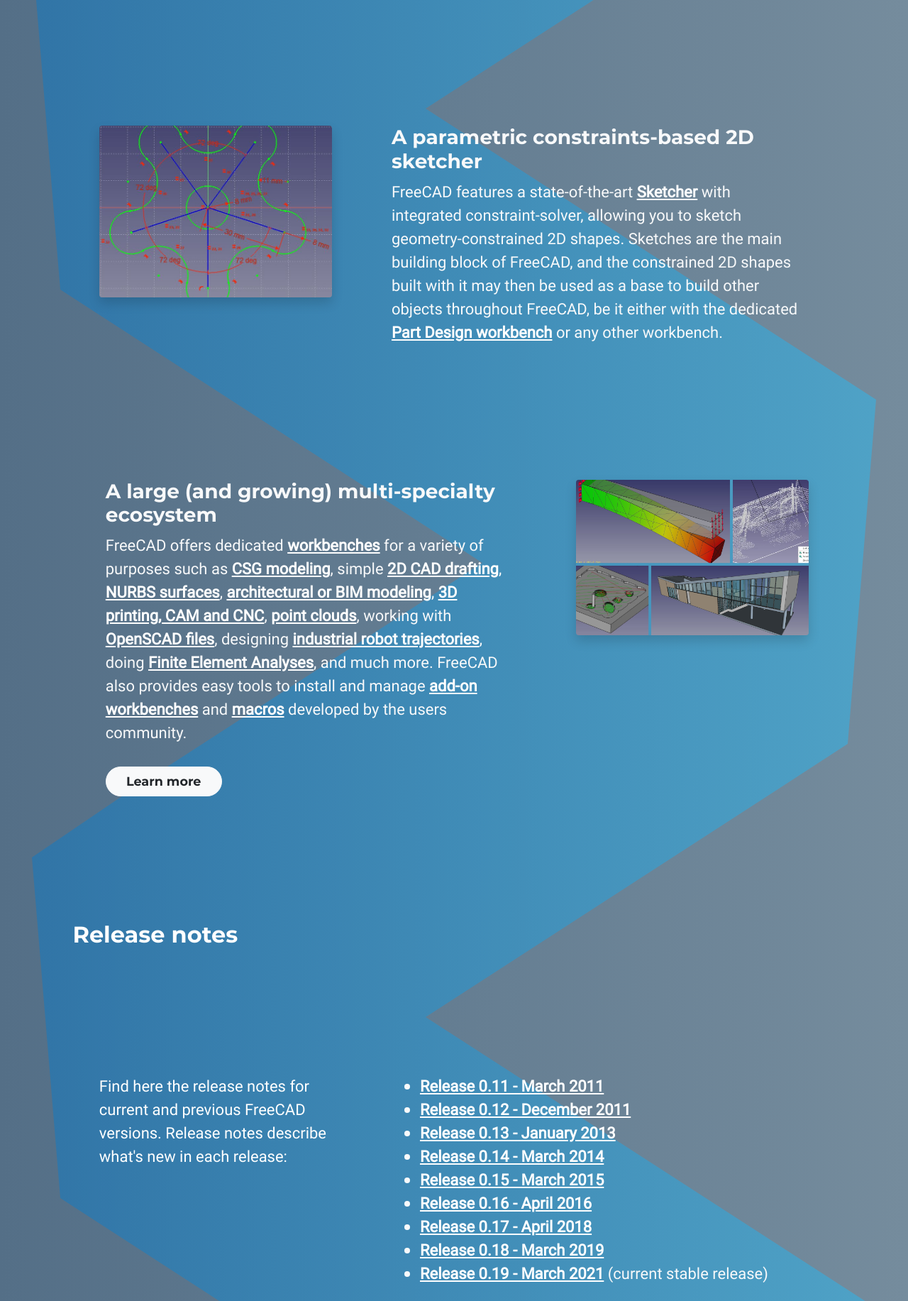
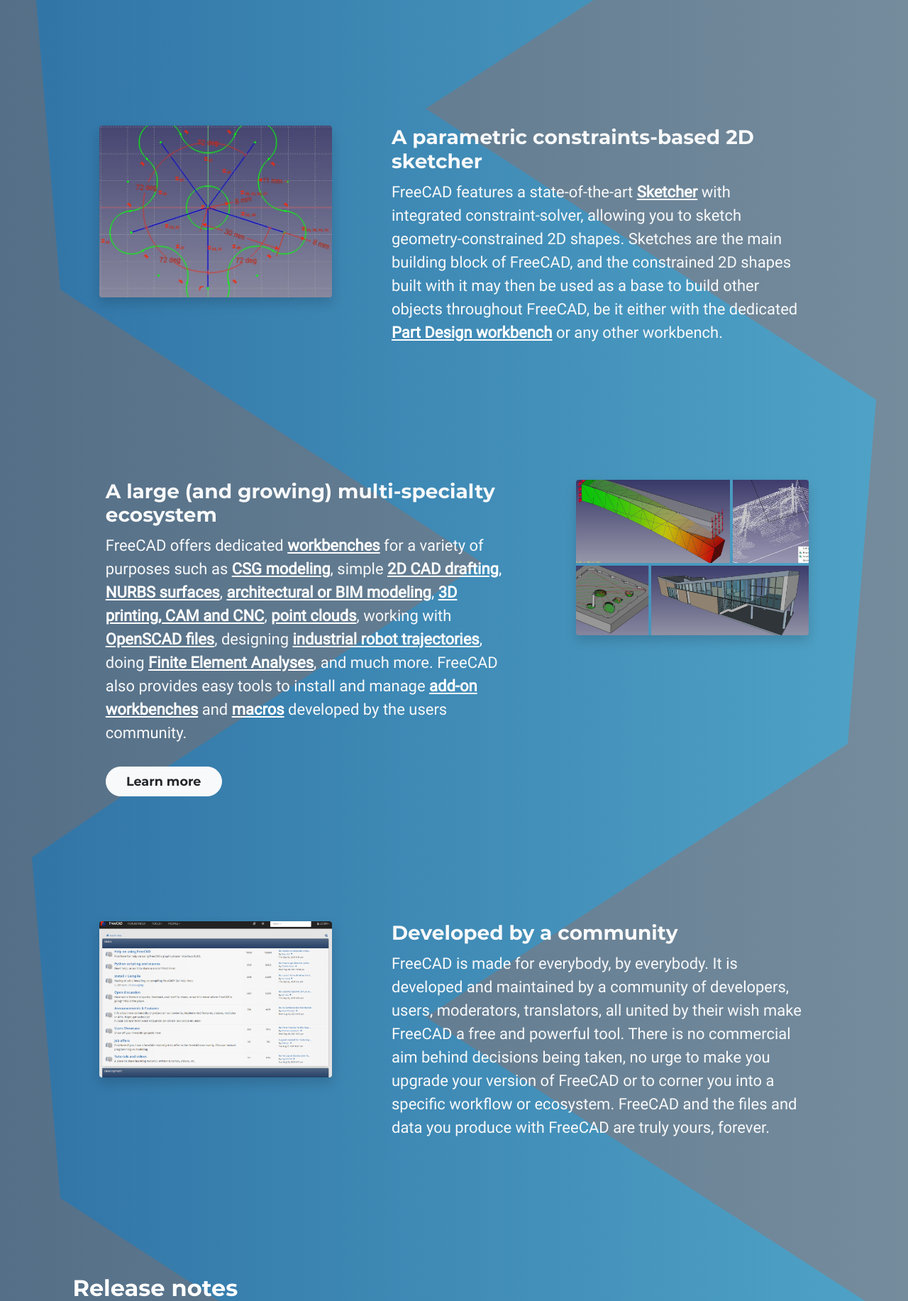
Before and after one commit to FreeCAD/FreeCAD-Homepage, a PHP site: page /features.php?lang=1 in a window 1280 px wide. Shown: the part 2727-4560 px from the top of the page at 71% size. Run offline with PHP 8.4, Linux system fonts and the light colour scheme.

Commit message:
Extended features page

```diff
--- a/features.php
+++ b/features.php
@@ -225,7 +225,7 @@
           </div>
 
           <div class="col-lg-4">
-            <img class="img-fluid rounded shadow" src="images/feature-03.jpg" alt="Feature 03"/>
+            <img class="img-fluid rounded shadow" src="images/feature-08.jpg" alt="Feature 08"/>
           </div>
 
         </section>
@@ -284,6 +284,26 @@
         </section>
 
 
+        <section class="row section d-flex justify-content-around">
+
+          <div class="col-lg-4">
+            <img class="img-fluid rounded shadow" src="images/feature-07.png" alt="Feature 07"/>
+          </div>
+
+          <div class="col-lg-7 text-light text-center text-lg-left px-md-4">
+            <h3><?php echo _('Developed by a community'); ?></h3>
+            <p class="section-body whitelinks">
+              <?php echo _('FreeCAD is made for everybody, by everybody. It is developed and maintained
+              by a community of developers, users, moderators, translators, all united by their wish make
+              FreeCAD a free and powerful tool. There is no commercial aim behind decisions being taken, no
+              urge to make you upgrade your version of FreeCAD or to corner you into a specific workflow or
+              ecosystem. FreeCAD and the files and data you produce with FreeCAD are truly yours, forever.'); ?>
+            </p>
+          </div>
+        </section>
+
+
+
         <h2 class="features-title"><?php echo _('Release notes'); ?></h2>
 
 
```
Also changed, not shown: images/feature-07.png (added), images/feature-08.jpg (added).
